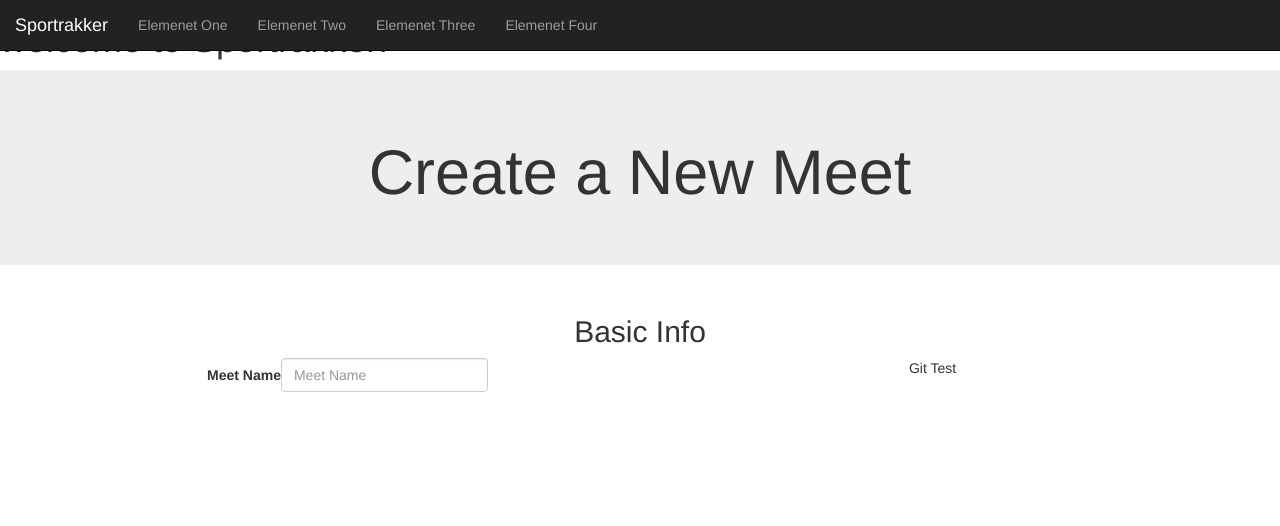
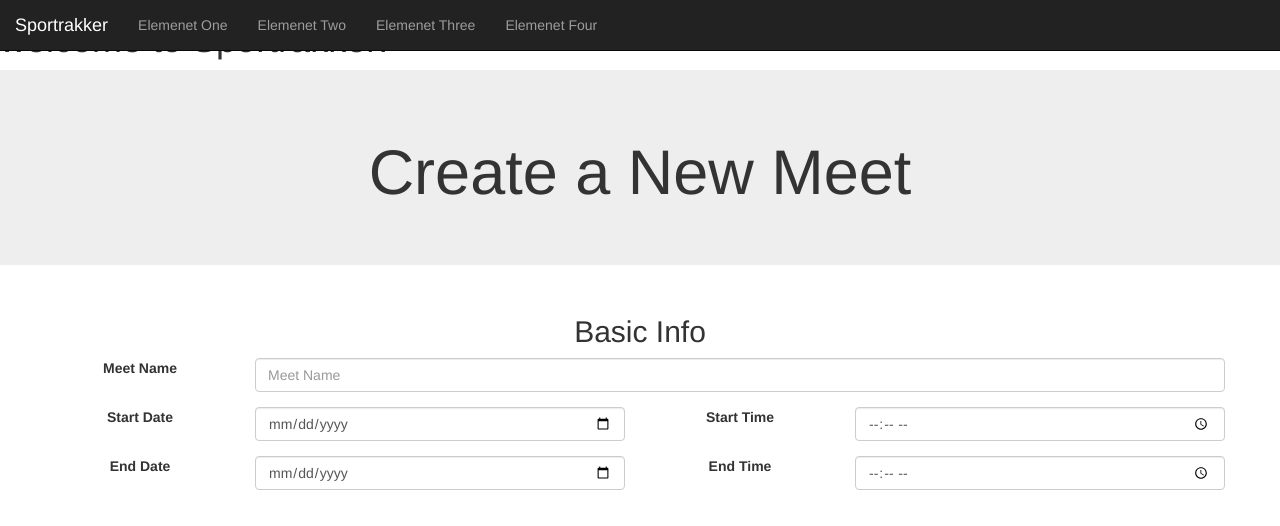
Before and after one commit to Andrew-Casner/angularTest, an Angular app in the folder sportrakker/: page / in a window 1280 px wide. Shown: the top 526 px of the page. Built offline with nearby package versions, Linux system fonts and the light colour scheme.

Commit message:
Added start dates and end date

```diff
--- a/sportrakker/src/app/new-meet/new-meet.component.html
+++ b/sportrakker/src/app/new-meet/new-meet.component.html
@@ -3,17 +3,32 @@
 </div>
 <div class="container">
 	<div class="row text-center">
-		<h2>Basic Info</h2>
-		<div class="col-sm-6">
-			<form class="form-inline">
-				<div class="form-group">
-					<label class="control-label">Meet Name</label>
-					<input type="text" class="form-control" id="meetName" placeholder="Meet Name">
-				</div>
-			</form>
-		</div>
-		<div class="col-sm-6">
-			<p>Git Test</p>
-		</div>
+	<h2>Basic Info</h2>
+		<form class="form-group row">
+			<label for="meetName" class="col-sm-2 col-form-label">Meet Name</label>
+			<div class="col-sm-10">
+				<input type="text" class="form-control" id="meetName" placeholder="Meet Name">
+			</div>
+		</form>
+		<form class="form-group row">
+			<label for="startDate" class="col-sm-2 col-form-label">Start Date</label>
+			<div class="col-sm-4">
+				<input type="date" class="form-control" id="startDate">
+			</div>
+			<label for="startTime" class="col-sm-2 col-form-label">Start Time</label>
+			<div class="col-sm-4">
+				<input type="time" class="form-control" id="startTime">
+			</div>
+		</form>
+		<form class="form-group row">
+			<label for="endDate" class="col-sm-2 col-form-label">End Date</label>
+			<div class="col-sm-4">
+				<input type="date" class="form-control" id="endDate">
+			</div>
+			<label for="endTime" class="col-sm-2 col-form-label">End Time</label>
+			<div class="col-sm-4">
+				<input type="time" class="form-control" id="endTime">
+			</div>
+		</form>
 	</div>
 </div>
```
